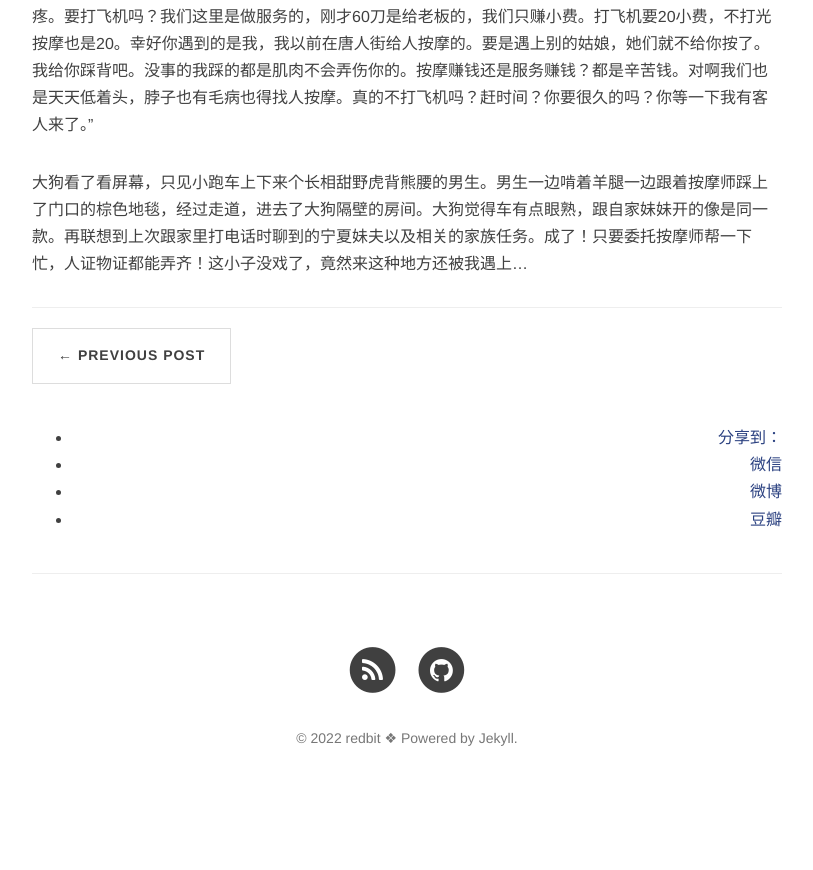
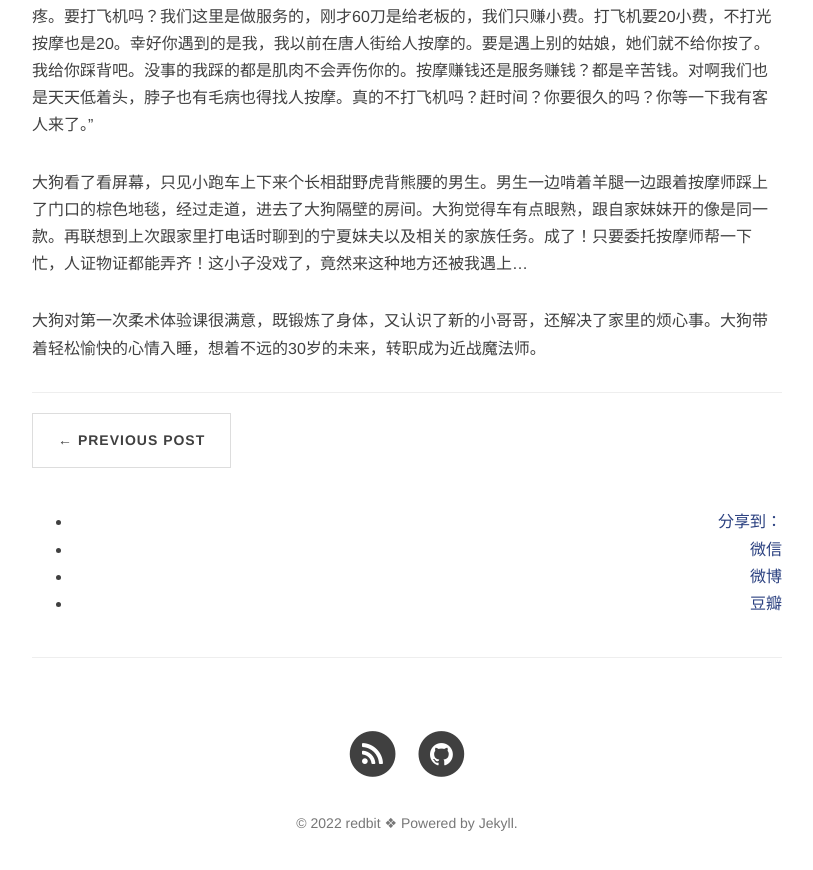
Before and after one commit to redbitBo/redbitBo.github.io, a Jekyll site: the page built from _posts/2022-04-23-jiu-jitsu.md, in a window 1280 px wide and 900 px high, scrolled down 1630 px. Shown: the top 870 px of the window, without its empty margins (233-1046 px from the left). Built offline with Jekyll 4.4.1, drawn with Linux system fonts in a browser that asks for light colours; nearby versions of some CDN libraries; comment, search, counter and statistics services are not loaded; before the commit the page ends 2446 px from its top, so only the background shows below that.

Commit message:
Update 2022-04-23-jiu-jitsu.md

```diff
--- a/_posts/2022-04-23-jiu-jitsu.md
+++ b/_posts/2022-04-23-jiu-jitsu.md
@@ -27,7 +27,6 @@ description: “”
 
 来都来了，钱也给了，大狗决定好好观察一下，让自己的钱花得更值。
 
-
 昏暗的的房间中间有张按摩床，一个放满毛巾的架子，床上放着一条毛巾和一枝假花，廉价但凑合一下也算装饰。听着按摩师的指示脱掉衣服躺下后，大狗看到架子后面有几个屏幕，分别拍着：他停在外面的特斯拉，店门口的一元店买的棕色地毯，店门和房门之间两步宽的走道。这店的安全意识还挺强。
 
 按摩师的技术还算可以，虽说没有大狗家乡澡堂师傅的劲儿大，但按的地方确实是疼的地方，力度适中也不会疼得喊娘。按摩师一边揉风池穴，一边和大狗聊了起来。
@@ -35,3 +34,5 @@ description: “”
 “你来多少年啦？哇，快十年啦！我来了也差不多十年了。太疼了？你这里很紧啊要用力按才能松开。什么工作啊？写Python啊？天天坐着上班肯定会有这些小毛病，这里这里肯定都很紧。你放松点，我按你才不疼。要打飞机吗？我们这里是做服务的，刚才60刀是给老板的，我们只赚小费。打飞机要20小费，不打光按摩也是20。幸好你遇到的是我，我以前在唐人街给人按摩的。要是遇上别的姑娘，她们就不给你按了。我给你踩背吧。没事的我踩的都是肌肉不会弄伤你的。按摩赚钱还是服务赚钱？都是辛苦钱。对啊我们也是天天低着头，脖子也有毛病也得找人按摩。真的不打飞机吗？赶时间？你要很久的吗？你等一下我有客人来了。”
 
 大狗看了看屏幕，只见小跑车上下来个长相甜野虎背熊腰的男生。男生一边啃着羊腿一边跟着按摩师踩上了门口的棕色地毯，经过走道，进去了大狗隔壁的房间。大狗觉得车有点眼熟，跟自家妹妹开的像是同一款。再联想到上次跟家里打电话时聊到的宁夏妹夫以及相关的家族任务。成了！只要委托按摩师帮一下忙，人证物证都能弄齐！这小子没戏了，竟然来这种地方还被我遇上...
+
+大狗对第一次柔术体验课很满意，既锻炼了身体，又认识了新的小哥哥，还解决了家里的烦心事。大狗带着轻松愉快的心情入睡，想着不远的30岁的未来，转职成为近战魔法师。
```
